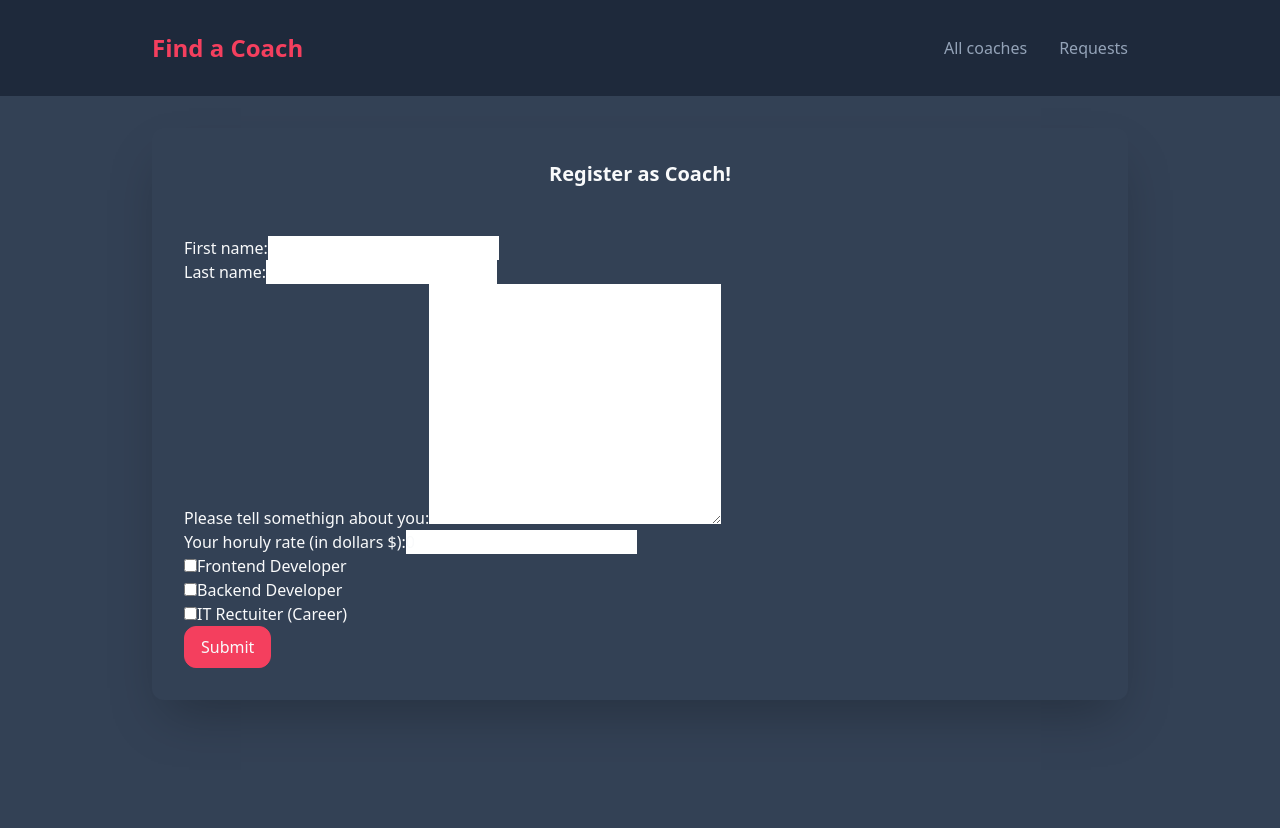
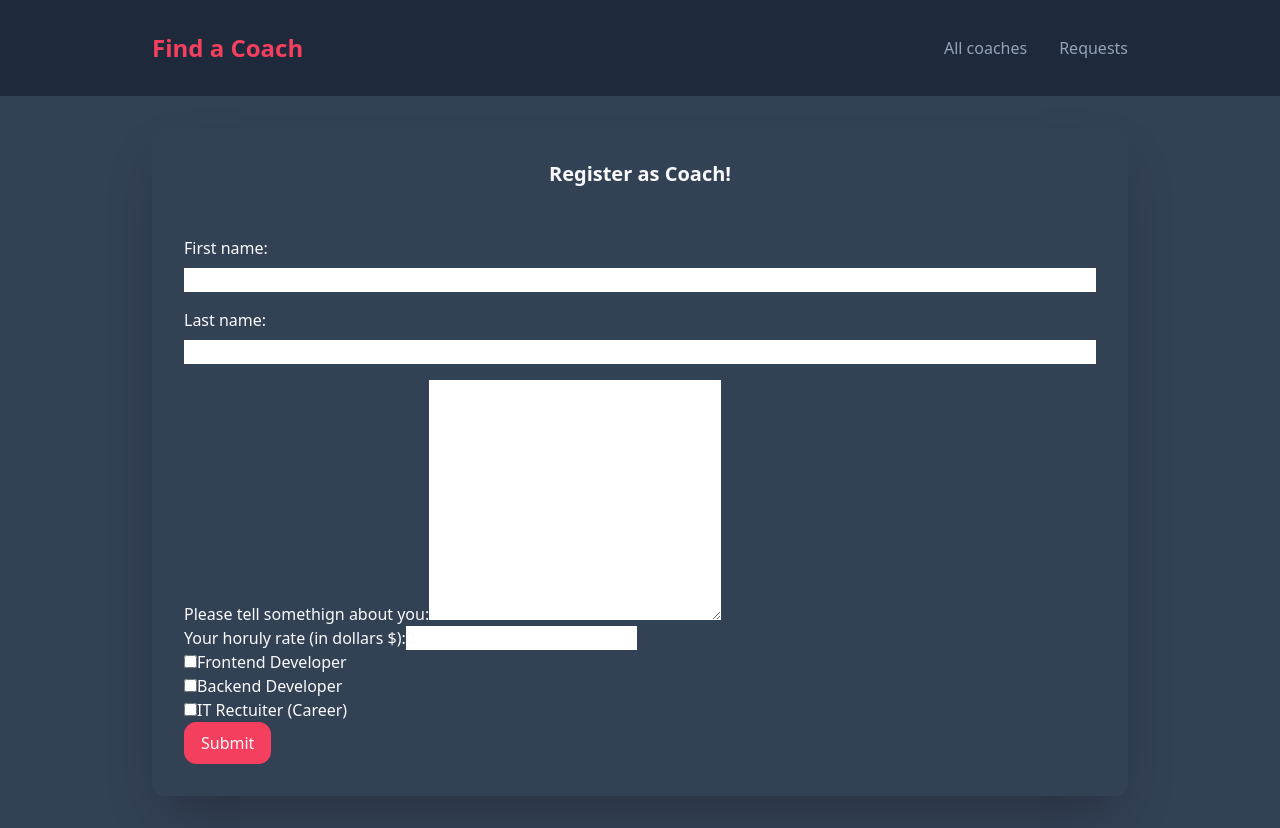
Before and after one commit to KacperNlp/Find-a-coach, a Vue app: page /register in a window 1280 px wide. Before the commit the page ends 800 px from the top, so only its background shows below. Built offline with nearby package versions, Linux system fonts and the light colour scheme.

Commit message:
Create two way data binding for inputs with first and last naem, also create the same stuff with coach skills/experience checkboxes

```diff
--- a/src/components/coaches/AppFormAreas.vue
+++ b/src/components/coaches/AppFormAreas.vue
@@ -1,15 +1,27 @@
 <template>
   <ul>
     <li v-for="area in areasList">
-      <input type="checkbox" :id="area.value" :value="area.value" /><label
-        :for="area.value"
-        >{{ area.label }}</label
-      >
+      <input
+        type="checkbox"
+        :id="area.value"
+        :value="area.value"
+        v-model="areas"
+        @change="onChange"
+      /><label :for="area.value">{{ area.label }}</label>
     </li>
   </ul>
 </template>
 <script setup>
+import { ref } from "vue";
+
 const props = defineProps({
   areasList: Array,
+  modelValue: String | Array,
 });
+const emit = defineEmits(["update:modelValue"]);
+const areas = ref([]);
+
+const onChange = (e) => {
+  emit("update:modelValue", areas.value);
+};
 </script>
--- a/src/components/coaches/AppFormInput.vue
+++ b/src/components/coaches/AppFormInput.vue
@@ -1,7 +1,14 @@
 <template>
-  <div>
+  <div class="flex flex-col gap-2 mb-4">
     <label :for="inputId">{{ labelText }}</label>
-    <input type="text" :name="inputId" :id="inputId" />
+    <input
+      :name="inputId"
+      :id="inputId"
+      :value="modelValue"
+      @input="onChange"
+      type="text"
+      class="text-gray-600"
+    />
   </div>
 </template>
 
@@ -9,5 +16,12 @@
 const props = defineProps({
   labelText: String,
   inputId: String,
+  modelValue: String,
 });
+
+const emit = defineEmits(["update:modelValue"]);
+
+const onChange = (e) => {
+  emit("update:modelValue", e.target.value);
+};
 </script>
--- a/src/components/coaches/AppRegisterCoachForm.vue
+++ b/src/components/coaches/AppRegisterCoachForm.vue
@@ -3,10 +3,12 @@
     <app-form-input
       label-text="First name:"
       input-id="firstName"
+      v-model="firstName"
     ></app-form-input>
     <app-form-input
       label-text="Last name:"
       input-id="lastName"
+      v-model="lastName"
     ></app-form-input>
     <div>
       <label for="description">Please tell somethign about you:</label>
@@ -23,7 +25,7 @@
       <input type="number" name="rate" id="rate" v-model.number="hourRate" />
     </div>
     <div>
-      <app-form-areas :areas-list="AREAS_LIST"></app-form-areas>
+      <app-form-areas :areas-list="AREAS_LIST" v-model="areas"></app-form-areas>
     </div>
     <app-button>Submit</app-button>
   </form>
@@ -58,5 +60,9 @@ const areas = ref([]);
 
 const onSubmitForm = () => {
   console.log(firstName.value);
+  console.log(lastName.value);
+  console.log(hourRate.value);
+  console.log(description.value);
+  console.log(areas.value);
 };
 </script>
```
